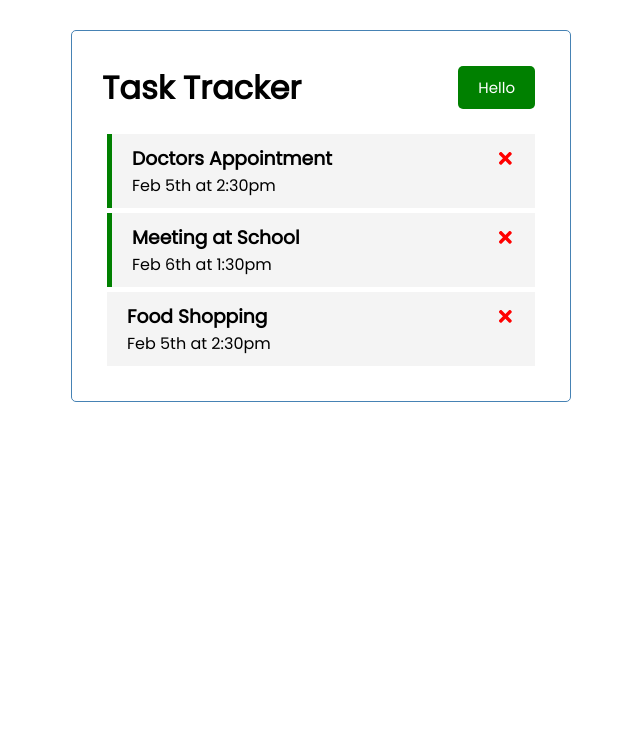
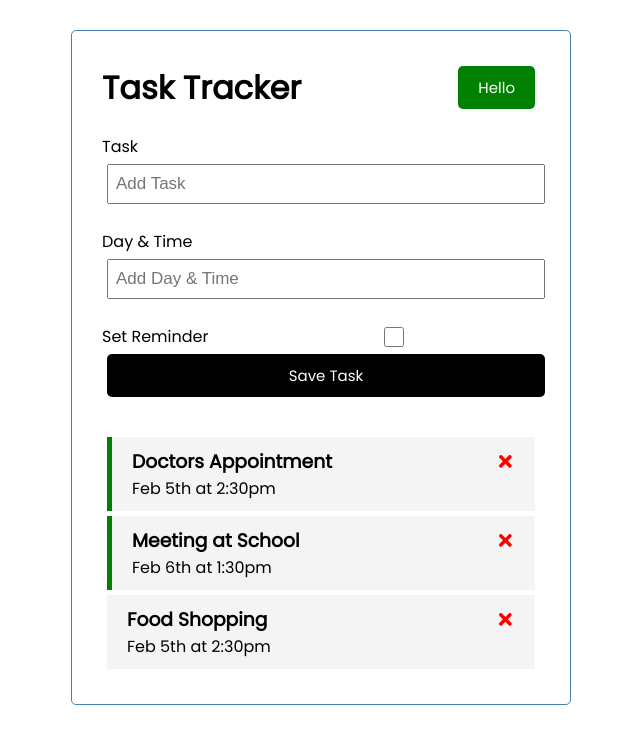
Before and after one commit to dcoppage86/react-task-tracker-tutorial, a React (Create React App) app: page / in a window 1280 px wide. Both pictures are taken after a click on the button "Hello". Shown: the top 744 px of the page, without its empty margins (319-959 px from the left). Built offline with nearby package versions, Linux system fonts and the light colour scheme.

Commit message:
added functionality to toggle task form

```diff
--- a/src/App.js
+++ b/src/App.js
@@ -2,9 +2,10 @@
 import { useState } from 'react'
 import Header from './components/Header'
 import Tasks from './components/Tasks'
-
+import AddTask from './components/AddTask'
 
 function App() {
+  const [showAddTask, setShowAddTask] = useState(false)
   const [tasks, setTasks] = useState([
     {
         id: 1,
@@ -29,6 +30,14 @@
     }
 ])
 
+// add task
+
+const addTask = (task) => {
+  const id = Math.floor(Math.random() * 10000) + 1
+  const newTask = { id, ...task}
+  setTasks([...tasks, newTask])
+}
+
 // delete task
 
 const deleteTask = (id) => {
@@ -42,7 +51,8 @@
 
   return (
     <div className="container">
-      <Header />
+      <Header  onAdd={() => setShowAddTask(!showAddTask)} />
+      {showAddTask && <AddTask onAdd={addTask} />}
       {tasks.length > 0 ?<Tasks tasks={tasks} onDelete={deleteTask} onToggle={toggleReminder}/> : 'No Tasks To Show'}
     </div>
   );
--- a/src/components/AddTask.js
+++ b/src/components/AddTask.js
@@ -1,20 +1,46 @@
+import { useState } from 'react'
 import React from 'react'
 
-const AddTask = () => {
+const AddTask = ({ onAdd }) => {
+    const [text, setText] = useState('')
+    const [day, setDay] = useState('')
+    const [reminder, setReminder] = useState(false)
+
+    const onSubmit = (e) => {
+        e.preventDefault()
+
+        if(!text) {
+            alert('Please Add Task')
+            return
+        }
+
+        onAdd({ text, day, reminder})
+
+        setText('')
+        setDay('')
+        setReminder(false)
+    }
+
     return (
-        <form className='add-form'>
+        <form className='add-form' onSubmit={onSubmit}>
             <div className='form-control'>
                 <label>Task</label>
-                <input type="text" placeholder='Add Task' />
+                <input type="text" placeholder='Add Task'
+                value={text} onChange={(e) => setText(e.target.value)} />
             </div>
             <div className='form-control'>
-                <label>Task</label>
-                <input type="text" placeholder='Add Task' />
+                <label>Day & Time</label>
+                <input type="text" placeholder='Add Day & Time'
+                value={day} onChange={(e) => setDay(e.target.value)} />
             </div>
-            <div className='form-control'>
-                <label>Task</label>
-                <input type="text" placeholder='Add Task' />
+            <div className='form-control-check'>
+                <label>Set Reminder</label>
+                <input type="checkbox"
+                checked ={reminder}
+                value={reminder} onChange={(e) => setReminder(e.target.value)} />
             </div>
+
+            <input type='submit' value='Save Task' className='btn btn-block' />
         </form>
     )
 }
--- a/src/components/Button.js
+++ b/src/components/Button.js
@@ -1,19 +1,25 @@
 import PropTypes from 'prop-types'
 
-const Button = ({ color, text }) => {
-    const onClick = (e) => {
-        console.log('click')
-    }
-    return <button onClick={onClick} style={{backgroundColor: color }} className='btn'>{text}</button>
+const Button = ({ color, text, onClick }) => {
+  return (
+    <button
+      onClick={onClick}
+      style={{ backgroundColor: color }}
+      className='btn'
+    >
+      {text}
+    </button>
+  )
 }
 
 Button.defaultProps = {
-    color: 'steelblue'
+  color: 'steelblue',
 }
 
-Button.protoType = {
-    text: PropTypes.string,
-    color: PropTypes.string,
-    onClick: PropTypes.func,
+Button.propTypes = {
+  text: PropTypes.string,
+  color: PropTypes.string,
+  onClick: PropTypes.func,
 }
+
 export default Button
--- a/src/components/Header.js
+++ b/src/components/Header.js
@@ -1,14 +1,12 @@
 import PropTypes from 'prop-types'
 import Button from './Button'
 
-const Header = ({title}) => {
-    const onClick = () => {
-        console.log('Click')
-    }
+const Header = ({ title, onAdd }) => {
+
     return (
         <header className='header'>
             <h1>{title}</h1>
-            <Button color='green' text='Hello' onClick={onClick}/>
+            <Button color='green' text='Hello' onClick={onAdd}/>
         </header>
     )
 }
```
